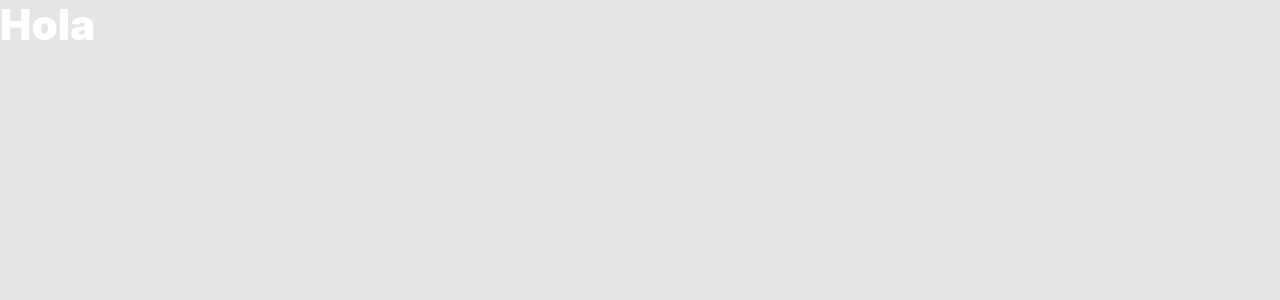
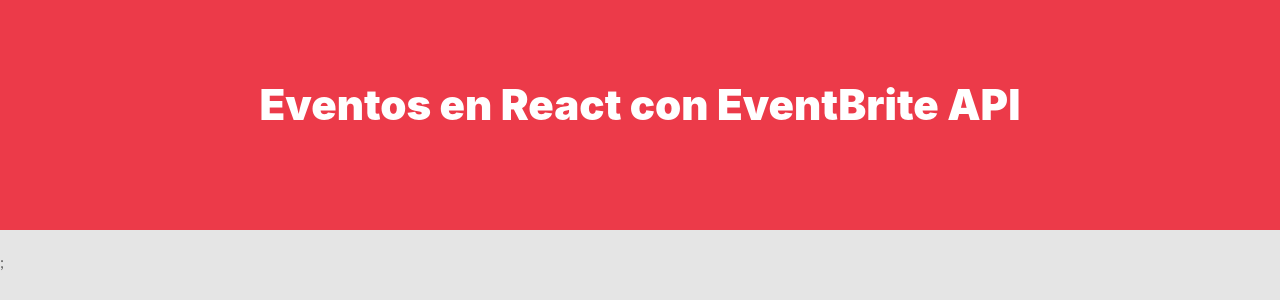
Before and after one commit to jorgebarcos/ReactEventBriteAPI, a React (Create React App) app: page / in a window 1280 px wide. Shown: the top 300 px of the page. Built offline with nearby package versions, Linux system fonts and the light colour scheme.

Commit message:
Creando el Header

```diff
--- a/src/App.js
+++ b/src/App.js
@@ -1,7 +1,12 @@
-import React from 'react';
+import React, { Fragment } from 'react';
+import Header from './components/Header';
 
 function App() {
-	return <h1>Hola</h1>;
+	return (
+		<Fragment>
+			<Header />;
+		</Fragment>
+	);
 }
 
 export default App;
--- /dev/null
+++ b/src/components/Header.js
@@ -0,0 +1,9 @@
+import React from 'react';
+
+const Header = () => (
+	<header className="uk-margin" uk-margin="true">
+		<h1 className="uk-text-center">Eventos en React con EventBrite API</h1>
+	</header>
+);
+
+export default Header;
```
